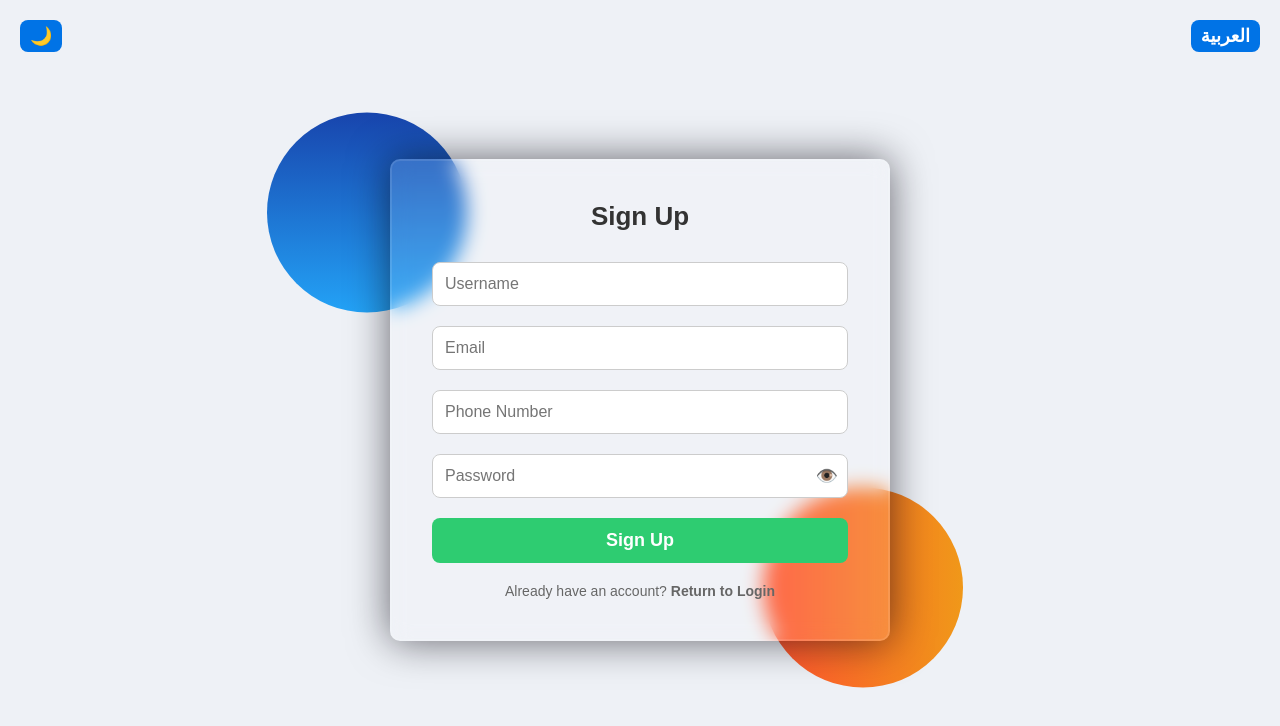
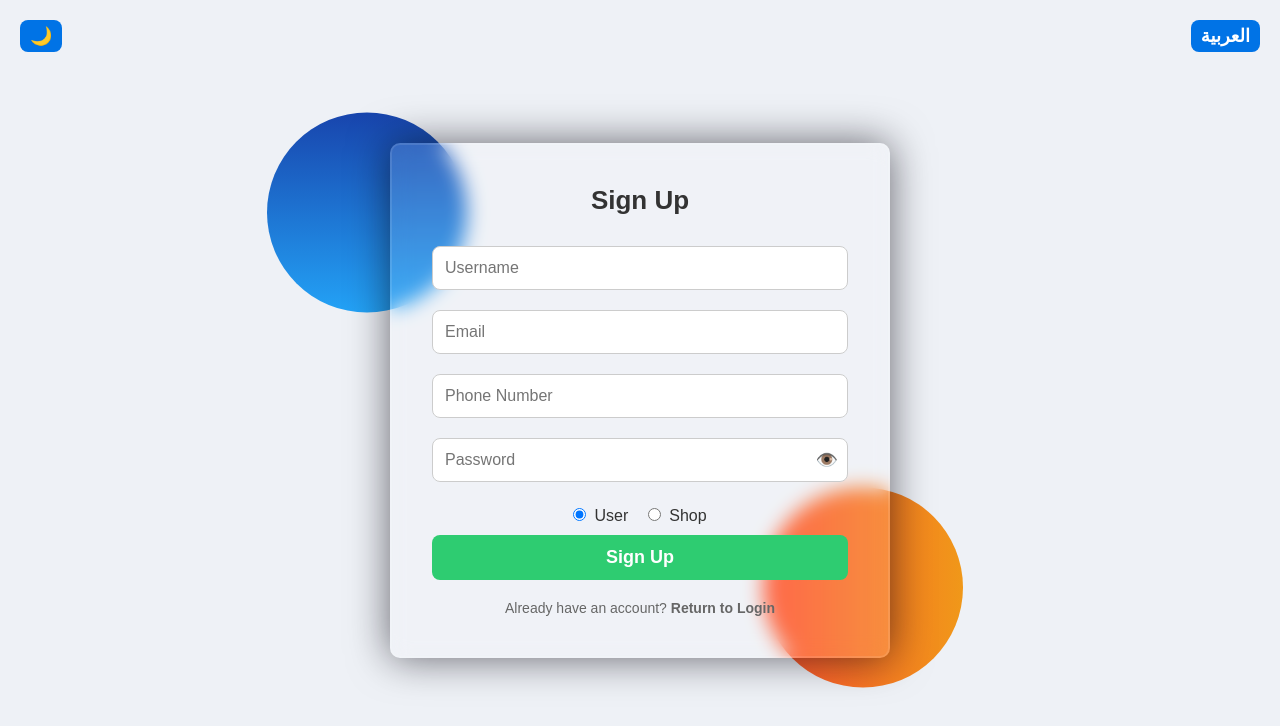
Before and after one commit to RamiAttallah2024/Barber-Shop-Repo, a React (Create React App) app in the folder frontend/: page /signup in a window 1280 px wide. Shown: the top 726 px of the page. Built offline with nearby package versions, Linux system fonts and the light colour scheme.

Commit message:
sec Commit

```diff
--- a/frontend/src/components/Login.js
+++ b/frontend/src/components/Login.js
@@ -40,9 +40,12 @@ const Login = () => {
         email,
         password,
       });
+      console.log("11", response);
+      console.log("22", response.data);
+
       localStorage.setItem("token", response.data.token);
       setMessage(translations[language].success);
-      navigate("/homePage");
+      // navigate("/homePage");
     } catch (error) {
       setMessage(translations[language].error);
     }
--- a/frontend/src/components/Signup.js
+++ b/frontend/src/components/Signup.js
@@ -9,6 +9,7 @@ const Signup = () => {
   const [email, setEmail] = useState("");
   const [password, setPassword] = useState("");
   const [phoneNumber, setphoneNumber] = useState("");
+  const [role, setRole] = useState("user");
   const [message, setMessage] = useState("");
   const [passwordError, setPasswordError] = useState("");
   const [passwordVisible, setPasswordVisible] = useState(false);
@@ -24,7 +25,7 @@ const Signup = () => {
   useEffect(() => {
     document.documentElement.dir = language === "ar" ? "rtl" : "ltr";
     document.documentElement.lang = language;
-    localStorage.setItem("language", language); // Save language preference
+    localStorage.setItem("language", language);
   }, [language]);
 
   useEffect(() => {
@@ -35,6 +36,7 @@ const Signup = () => {
   const toggleLanguage = () => {
     setLanguage(language === "en" ? "ar" : "en");
   };
+
   const togglePasswordVisibility = () => {
     setPasswordVisible(!passwordVisible);
   };
@@ -79,6 +81,7 @@ const Signup = () => {
         email,
         password,
         phoneNumber,
+        role,
       });
       setMessage(response.data.message);
       setTimeout(() => navigate("/"), 2000);
@@ -86,6 +89,7 @@ const Signup = () => {
       setMessage(translations[language].emailUsed);
     }
   };
+
   const toggleDarkMode = () => {
     setDarkMode((prevMode) => !prevMode);
   };
@@ -160,6 +164,28 @@ const Signup = () => {
                 ))}
               </div>
             )}
+            <div className="radio-group">
+              <label className="radio-label">
+                <input
+                  type="radio"
+                  name="role"
+                  value="user"
+                  checked={role === "user"}
+                  onChange={() => setRole("user")}
+                />
+                {t.user || "User"}
+              </label>
+              <label className="radio-label">
+                <input
+                  type="radio"
+                  name="role"
+                  value="shop"
+                  checked={role === "shop"}
+                  onChange={() => setRole("shop")}
+                />
+                {t.shop || "Shop"}
+              </label>
+            </div>
             <button
               type="submit"
               className="signup-button"
--- a/frontend/src/css/signup.css
+++ b/frontend/src/css/signup.css
@@ -70,6 +70,26 @@
   font-size: 18px;
 }
 
+.radio-group {
+  display: flex;
+  justify-content: center;
+  gap: 20px;
+  margin-top: 15px;
+}
+
+.radio-label {
+  font-size: 16px;
+  color: #333;
+}
+
+.dark-mode .radio-label {
+  color: #fff;
+}
+
+.radio-label input {
+  margin-right: 8px;
+}
+
 /* Message display */
 .signup-message {
   margin-top: 10px;
```
Also changed, not shown: 1 other file (tests, documents, lock files or other folders).
